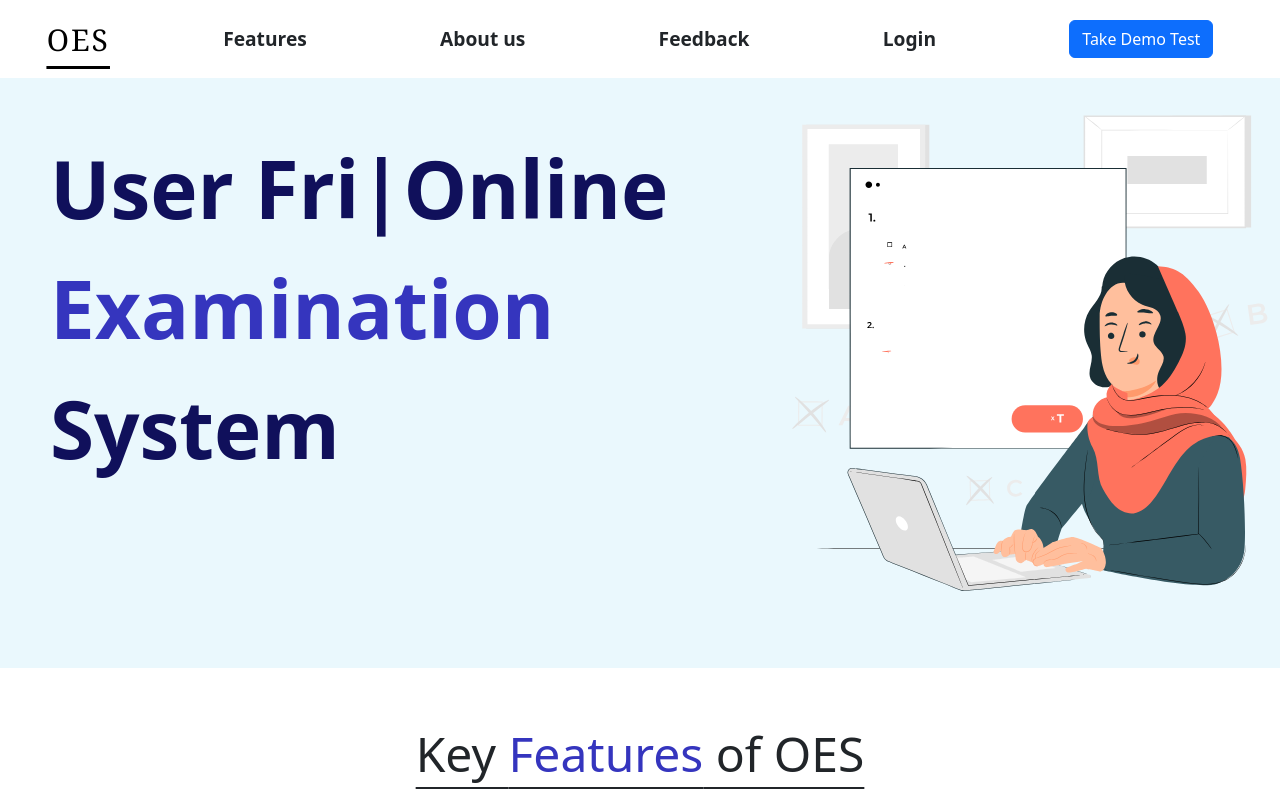
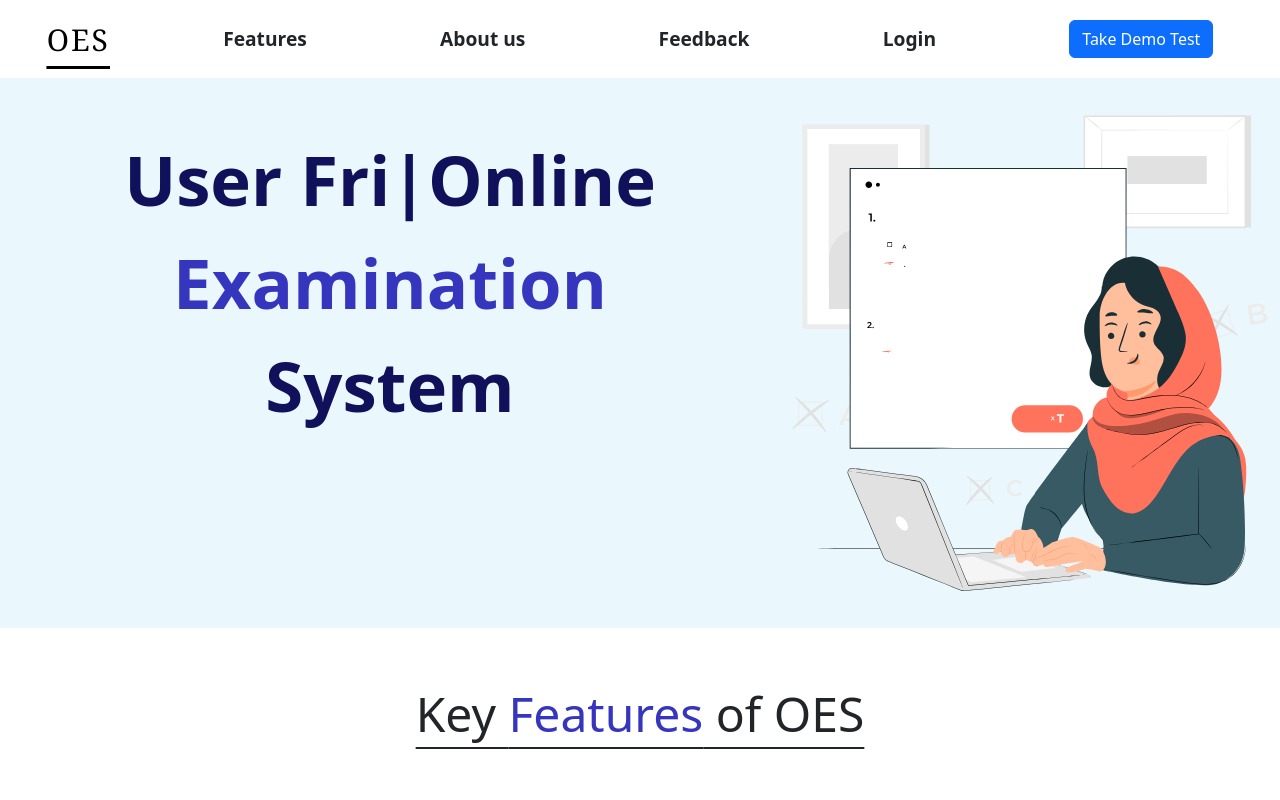
Before and after one commit to HARSHINI-0523/Online-Examination-System, a React app in the folder frontend/: page / in a window 1280 px wide. Shown: the top 800 px of the page. Built offline with nearby package versions, Linux system fonts and the light colour scheme; grey boxes are pictures that could not be loaded; the HTML template or start-up script is replaced by a standard one.

Commit message:
Adding Responsiveness to home

```diff
--- a/frontend/src/components/home/Home.css
+++ b/frontend/src/components/home/Home.css
@@ -4,8 +4,11 @@
 }
 
 .about {
-    margin: 50px;
+    margin-left: 50px;
+    margin-right: 50px;
+    margin-top:50px;
     font-size: 5rem;
+    text-align:center;
     font-weight: 700;
     color: rgb(16, 16, 91);
     height: 490px;
@@ -66,3 +69,48 @@
 .feature-img img:hover {
     transform: rotateY(15deg) rotateX(10deg) scale(1.1);
 }
+
+
+
+
+/* Extra small devices (phones, 600px and down) */
+@media only screen and (max-width: 600px) {
+
+}
+
+/* Small devices (portrait tablets and large phones, 600px and up) */
+@media only screen and (min-width: 600px) {
+
+}
+
+/* Medium devices (landscape tablets, 768px and up) */
+@media only screen and (min-width: 768px) {
+    .about{
+        font-size: 3rem;
+
+    }
+    .about-animation Lottie{
+
+        width:200px;
+        height:150px;
+    }
+}
+
+/* Large devices (laptops/desktops, 992px and up) */
+@media only screen and (min-width: 992px) {
+    .about{
+        font-size: 4.3rem;
+    }
+    .about-animation Lottie{
+
+        width:500px;
+        height:450px;
+    }
+
+
+}
+
+/* Extra large devices (large laptops and desktops, 1200px and up) */
+@media only screen and (min-width: 1200px) {
+
+}
--- a/frontend/src/components/home/Home.jsx
+++ b/frontend/src/components/home/Home.jsx
@@ -4,8 +4,8 @@ import { FaLinkedin } from "react-icons/fa";
 import Lottie from "react-lottie";
 import onlinetest from "../../assets/Animations/onlinetest.json";
 import { IoCheckbox } from "react-icons/io5";
-import Typed from 'typed.js';
-import {useEffect,useRef} from 'react';
+import Typed from "typed.js";
+import { useEffect, useRef } from "react";
 import { AnimatedOnScroll } from "react-animated-css-onscroll";
 
 function Home() {
@@ -24,12 +24,7 @@ function Home() {
     //Typing effect
     if (el.current) {
       const typed = new Typed(el.current, {
-        strings: [
-          "Secure",
-          "Reliable",
-          "Efficient",
-          "User Friendly",
-        ],
+        strings: ["Secure", "Reliable", "Efficient", "User Friendly"],
         typeSpeed: 50,
         backSpeed: 50,
         loop: true,
@@ -39,8 +34,6 @@ function Home() {
         typed.destroy();
       };
     }
-
-
   }, []);
 
   return (
@@ -50,8 +43,8 @@ function Home() {
           <span ref={el} className="auto-typed"></span>
           Online <span className="span-ele">Examination</span> System
         </div>
-        <div>
-          <Lottie options={defaultOptionsOT} height={550} width={500} />
+        <div className="about-animation">
+          <Lottie  options={defaultOptionsOT} height={550} width={500} />
         </div>
       </div>
 
@@ -61,7 +54,7 @@ function Home() {
         </div>
 
         <div className="feature-pts">
-        <AnimatedOnScroll  animationIn="fadeInLeft" animateOnce={true}>
+          <AnimatedOnScroll animationIn="fadeInLeft" animateOnce={false}>
             <div className="pt">
               <h3>Proctored Test</h3>
 
@@ -71,15 +64,12 @@ function Home() {
                 </li>
                 <li>
                   <h6>AI-Based Cheating Detection</h6>
-
                 </li>
                 <li>
                   <h6>Browser Lockdown</h6>
-
                 </li>
                 <li>
                   <h6>Environment Monitoring</h6>
-
                 </li>
               </ul>
             </div>
@@ -98,7 +88,7 @@ function Home() {
               alt="Performance Analytics image"
             />
           </div>
-          <AnimatedOnScroll  animationIn="fadeInRight" >
+          <AnimatedOnScroll animationIn="fadeInRight">
             <div className="pt">
               <h3>Test Analytics</h3>
               <ul>
@@ -111,14 +101,13 @@ function Home() {
                 <li>
                   <h6>Comparative Analysis</h6>
                 </li>
-
               </ul>
             </div>
           </AnimatedOnScroll>
         </div>
 
         <div className="feature-pts">
-        <AnimatedOnScroll  animationIn="fadeInLeft">
+          <AnimatedOnScroll animationIn="fadeInLeft">
             <div className="pt">
               <h3>Secure Browser</h3>
 
@@ -144,13 +133,8 @@ function Home() {
               alt="Secure Browser"
             />
           </div>
-
         </div>
-
-
       </div>
-
-
     </div>
   );
 }
```
Lines whose indentation alone changed are shown as unchanged.
